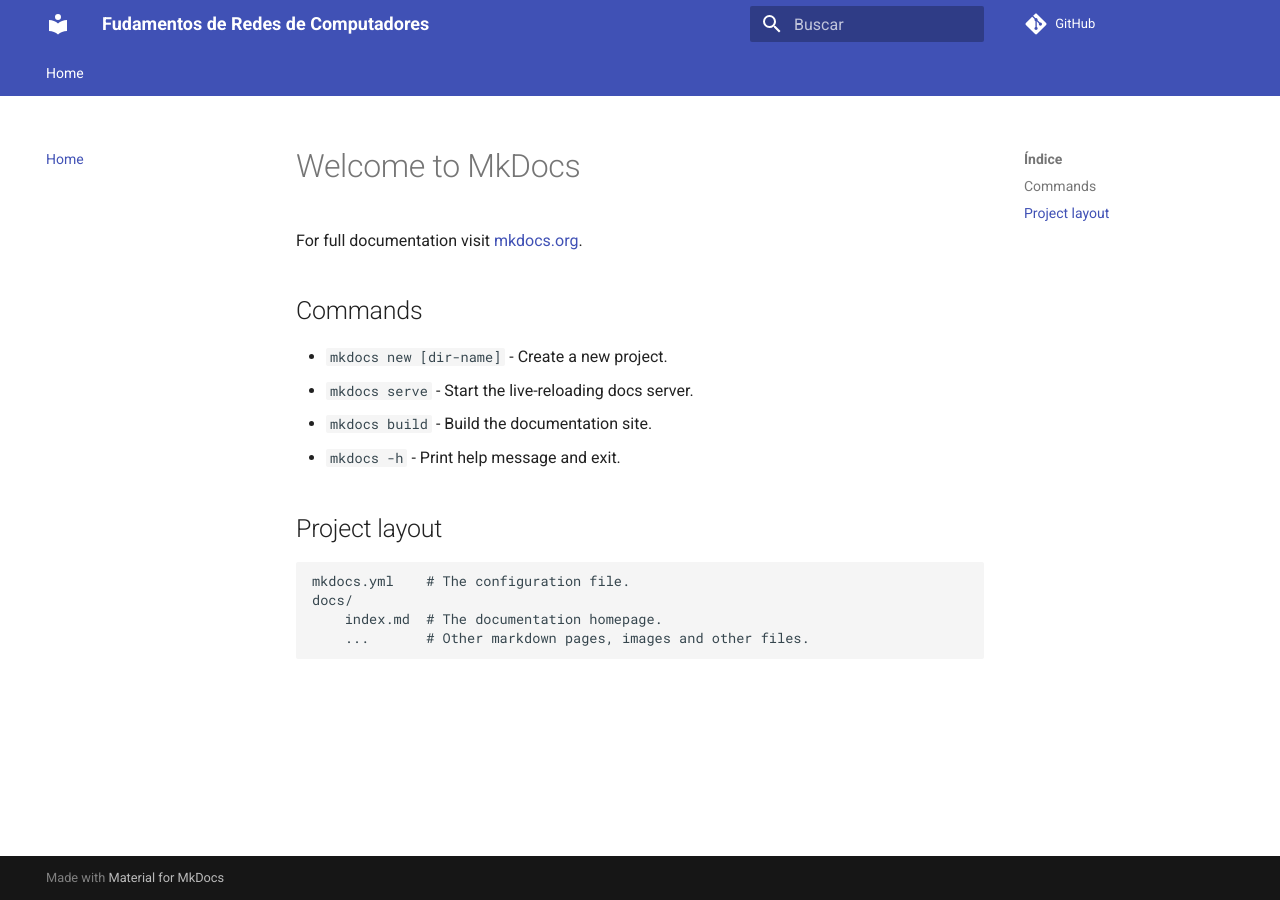
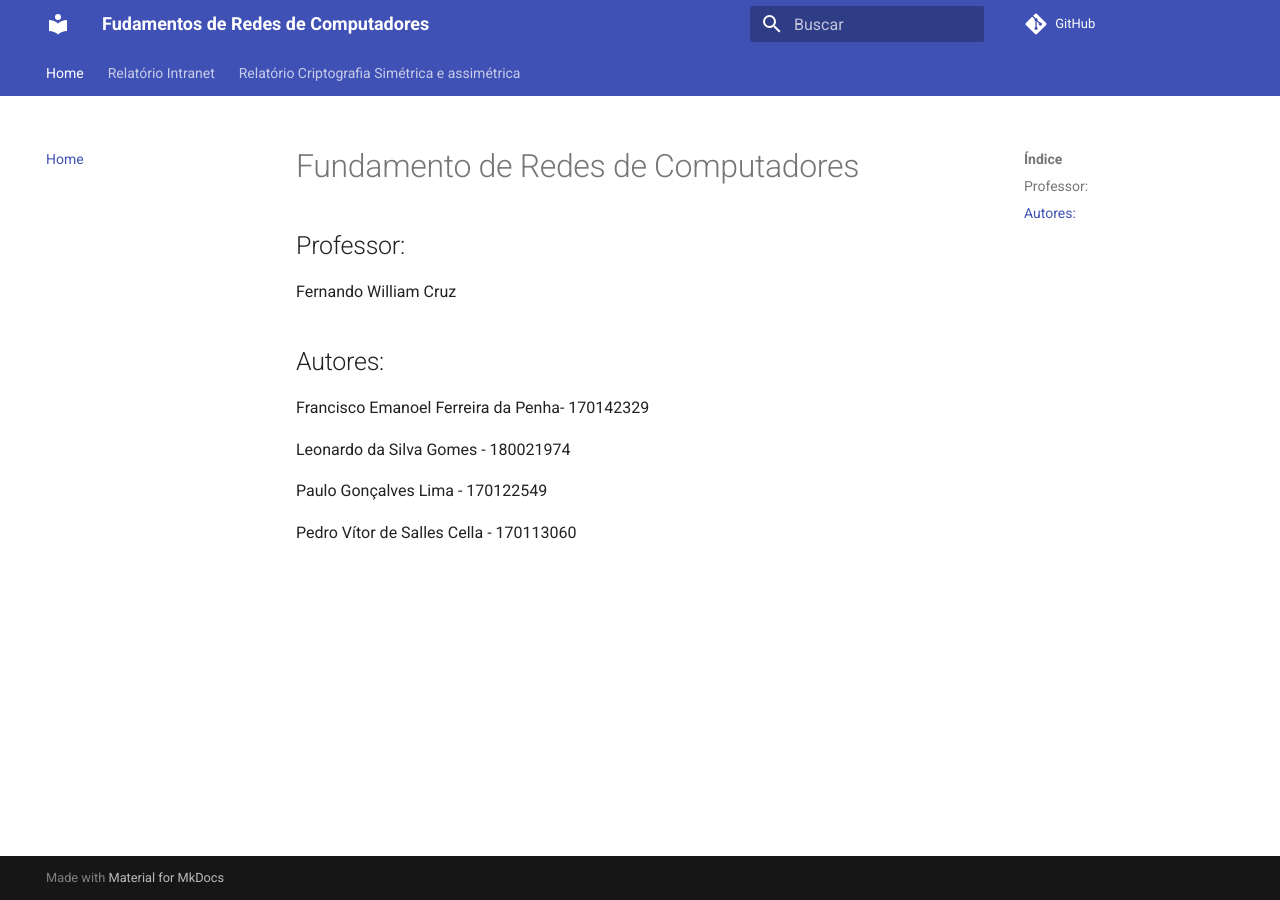
Before and after one commit to francisco1code/FRC_docs, an MkDocs documentation site: the page built from docs/index.md, in a window 1280 px wide. Built offline with MkDocs 1.6.1 and Material for MkDocs 9.7.7, drawn with Linux system fonts in a browser that asks for light colours; comment, search, counter and statistics services are not loaded.

Commit message:
subindo pastas
Co-authored-by: Paulo Gonçalves Lima <paulogoncalves436@gmail.com>
Co-authored-by: Leonardo Gomes <leonardodasigomes@gmail.com>
Co-authored-by: Pedro Cella <pedrovscella@gmail.com>

```diff
--- a/docs/index.md
+++ b/docs/index.md
@@ -1,17 +1,15 @@
-# Welcome to MkDocs
+# Fundamento de Redes de Computadores
 
-For full documentation visit [mkdocs.org](https://www.mkdocs.org).
+## Professor:
 
-## Commands
+Fernando William Cruz
 
-* `mkdocs new [dir-name]` - Create a new project.
-* `mkdocs serve` - Start the live-reloading docs server.
-* `mkdocs build` - Build the documentation site.
-* `mkdocs -h` - Print help message and exit.
+##  Autores:
 
-## Project layout
+Francisco Emanoel Ferreira da Penha- 170142329
 
-    mkdocs.yml    # The configuration file.
-    docs/
-        index.md  # The documentation homepage.
-        ...       # Other markdown pages, images and other files.
+Leonardo da Silva Gomes - 180021974
+
+Paulo Gonçalves Lima - 170122549
+
+Pedro Vítor de Salles Cella - 170113060
--- a/mkdocs.yml
+++ b/mkdocs.yml
@@ -12,3 +12,5 @@ theme:
 
 nav:
         - Home: index.md
+        - Relatório Intranet: relatorio-intranet.md
+        - Relatório Criptografia Simétrica e assimétrica: cripto.md
```
Also changed, not shown: docs/cripto.md (added, +1 -0 lines), docs/relatorio-intranet.md (added, +1 -0 lines).
